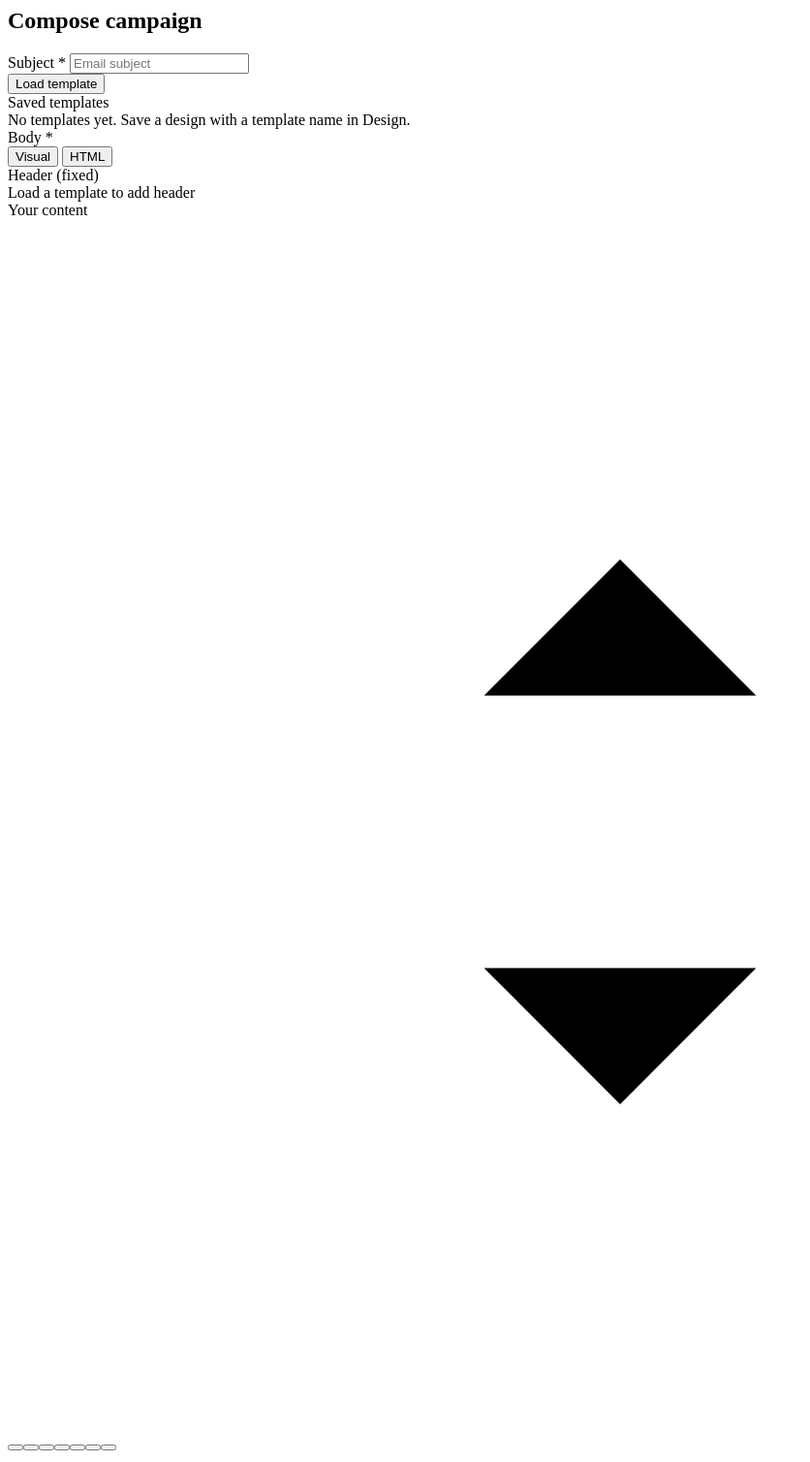
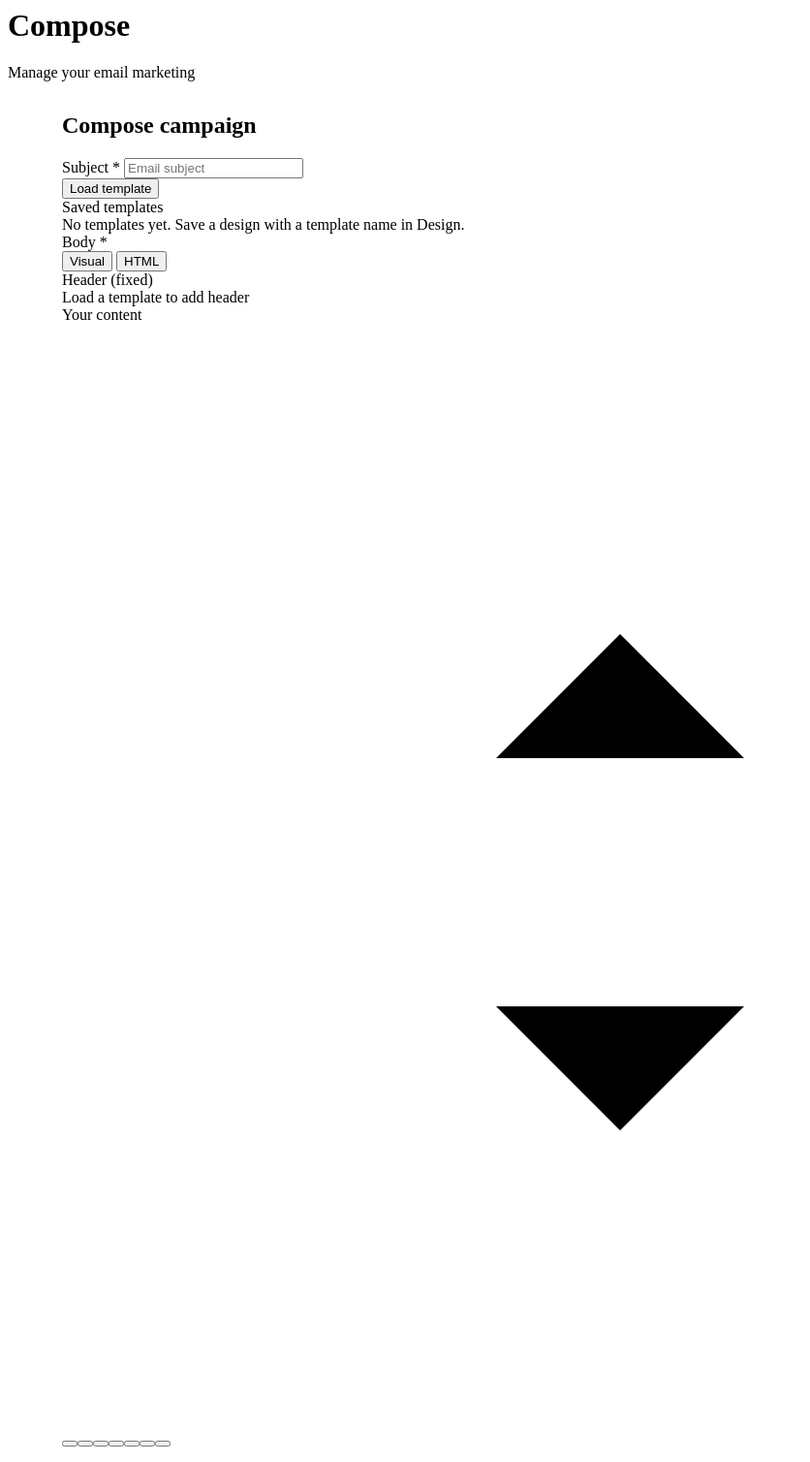
Before and after one commit to Mawlow/stand-alone-email-marketing, a PHP site: template views/compose.php in a window 1280 px wide. Shown: the top 1508 px of the page at 97% size, without its empty margins (0-836 px from the left). Run offline with PHP 8.4, Linux system fonts and the light colour scheme; the template is opened without the code that fills it, so the values that code supplies are empty; some libraries are stand-ins or nearby versions.

Commit message:
update api, compose, design

```diff
--- a/views/api.php
+++ b/views/api.php
@@ -48,7 +48,7 @@ $apiBaseUrl = (isset($_SERVER['HTTPS']) && $_SERVER['HTTPS'] !== 'off' ? 'https'
 
 <!-- Banner (Dashboard Style) -->
 <div class="api-banner bg-[#02396E] py-6 md:py-8 text-white shadow-lg relative overflow-hidden">
-    <div class="px-8 sm:px-24 flex flex-col md:flex-row md:items-end justify-between gap-6">
+    <div class="max-w-6xl mx-auto px-4 sm:px-6 lg:px-8 flex flex-col md:flex-row md:items-end justify-between gap-6">
         <div class="relative z-10">
             <h1 class="text-[2.5rem] font-bold leading-tight">API</h1>
             <p class="text-blue-100/80 mt-1 text-sm font-medium">Manage your email marketing</p>
--- a/views/compose.php
+++ b/views/compose.php
@@ -14,10 +14,57 @@ $composeBodyOutline = '';
 $composeHeaderMode = 'text_only';
 $composeFooterMode = 'text_only';
 ?>
-<?php if ($activeSendersCount === 0): ?>
-<div class="mb-4 p-4 bg-amber-50 border border-amber-200 rounded-xl text-amber-800">No sender accounts yet. <a href="<?= url('senders') ?>" class="font-semibold underline">Add senders</a> to send emails (requires composer install for PHPMailer).</div>
-<?php endif; ?>
-<div class="bg-white rounded-2xl shadow border border-slate-100 overflow-hidden">
+<style>
+    /* Hide the default title area from index.php */
+    main > div > div.mb-6:first-child {
+        display: none;
+    }
+
+    /* Force the parent container to be full width and remove padding */
+    main > div.max-w-6xl {
+        max-width: none !important;
+        padding: 0 !important;
+        margin: 0 !important;
+    }
+
+    /* Style flash messages to stay centered */
+    main > div.max-w-6xl > div.mb-4 {
+        max-width: 72rem; /* 6xl */
+        margin-left: auto;
+        margin-right: auto;
+        margin-top: 1.5rem;
+        padding-left: 1rem;
+        padding-right: 1rem;
+    }
+    @media (min-width: 640px) { main > div.max-w-6xl > div.mb-4 { padding-left: 1.5rem; padding-right: 1.5rem; } }
+    @media (min-width: 1024px) { main > div.max-w-6xl > div.mb-4 { padding-left: 2rem; padding-right: 2rem; } }
+
+    .compose-banner {
+        margin-bottom: 2rem;
+    }
+
+    /* Re-apply content constraints for the cards below the banner */
+    .compose-content-wrapper {
+        max-width: 72rem; /* 6xl */
+        margin: 0 auto;
+        padding: 0 1rem 2rem 1rem;
+    }
+    @media (min-width: 640px) { .compose-content-wrapper { padding: 0 1.5rem 2rem 1.5rem; } }
+    @media (min-width: 1024px) { .compose-content-wrapper { padding: 0 2rem 2rem 2rem; } }
+</style>
+
+<!-- Banner (Dashboard Style) -->
+<div class="compose-banner bg-[#02396E] py-6 md:py-8 text-white shadow-lg relative overflow-hidden">
+    <div class="max-w-6xl mx-auto px-4 sm:px-6 lg:px-8 flex flex-col md:flex-row md:items-end justify-between gap-6">
+        <div class="relative z-10">
+            <h1 class="text-[2.5rem] font-bold leading-tight">Compose</h1>
+            <p class="text-blue-100/80 mt-1 text-sm font-medium">Manage your email marketing</p>
+        </div>
+    </div>
+</div>
+
+<div class="compose-content-wrapper">
+    <div class="bg-white rounded-2xl shadow border border-slate-100 overflow-hidden">
     <div class="bg-[#02396E] px-4 md:px-6 py-3 border-b border-white/10"><h2 class="text-sm md:text-base font-semibold text-white uppercase">Compose campaign</h2></div>
     <form method="post" action="/compose" id="compose-form">
         <input type="hidden" name="action" value="send">
--- a/views/design.php
+++ b/views/design.php
@@ -67,7 +67,7 @@ $designFooterMode = $designRow && in_array($designRow['footer_mode'] ?? '', ['lo
 
 <!-- Banner (Dashboard Style) -->
 <div class="design-banner bg-[#02396E] py-6 md:py-8 text-white shadow-lg relative overflow-hidden">
-    <div class="px-8 sm:px-24 flex flex-col md:flex-row md:items-end justify-between gap-6">
+    <div class="max-w-6xl mx-auto px-4 sm:px-6 lg:px-8 flex flex-col md:flex-row md:items-end justify-between gap-6">
         <div class="relative z-10">
             <h1 class="text-[2.5rem] font-bold leading-tight">Design</h1>
             <p class="text-blue-100/80 mt-1 text-sm font-medium">Manage your email marketing</p>
```
